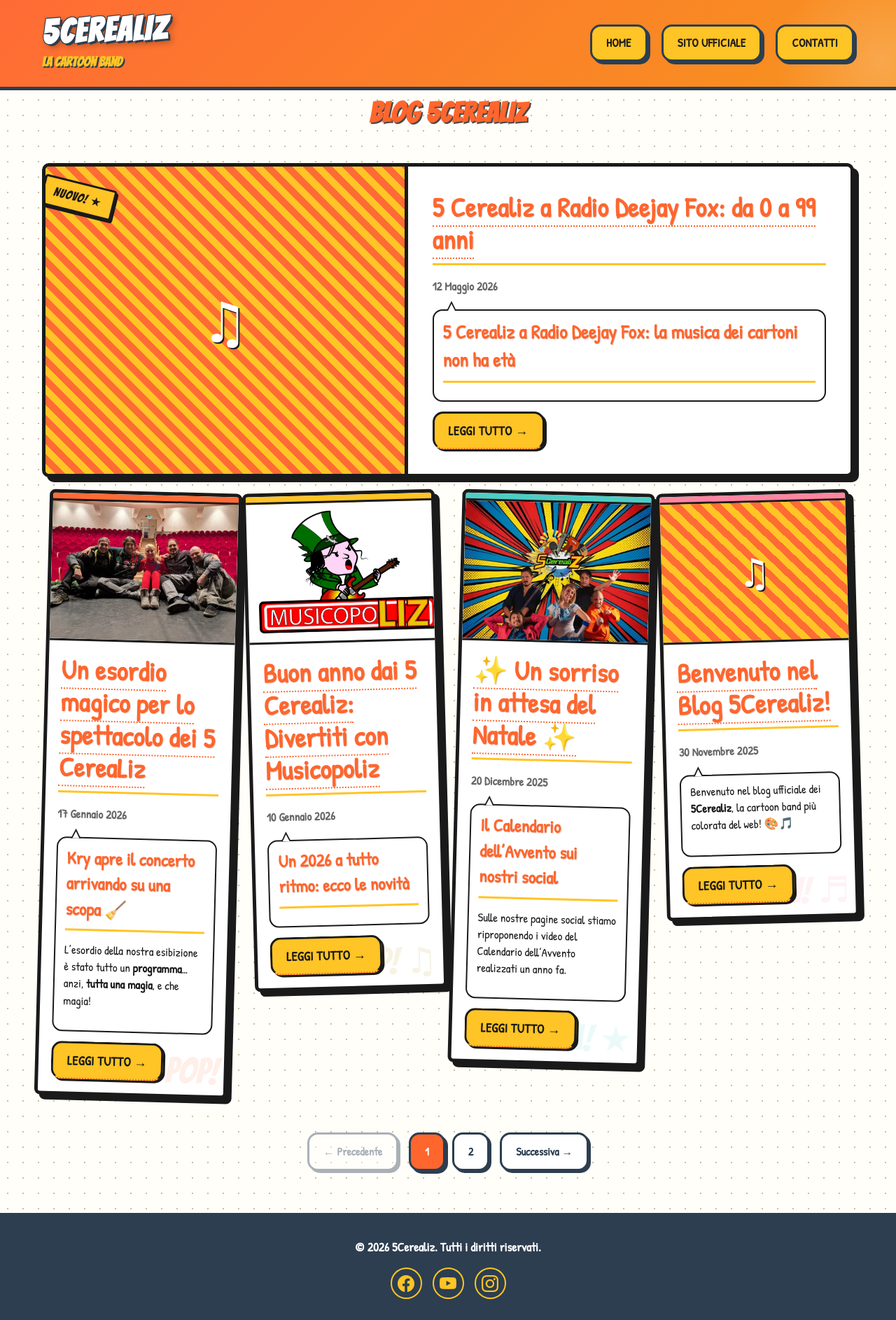
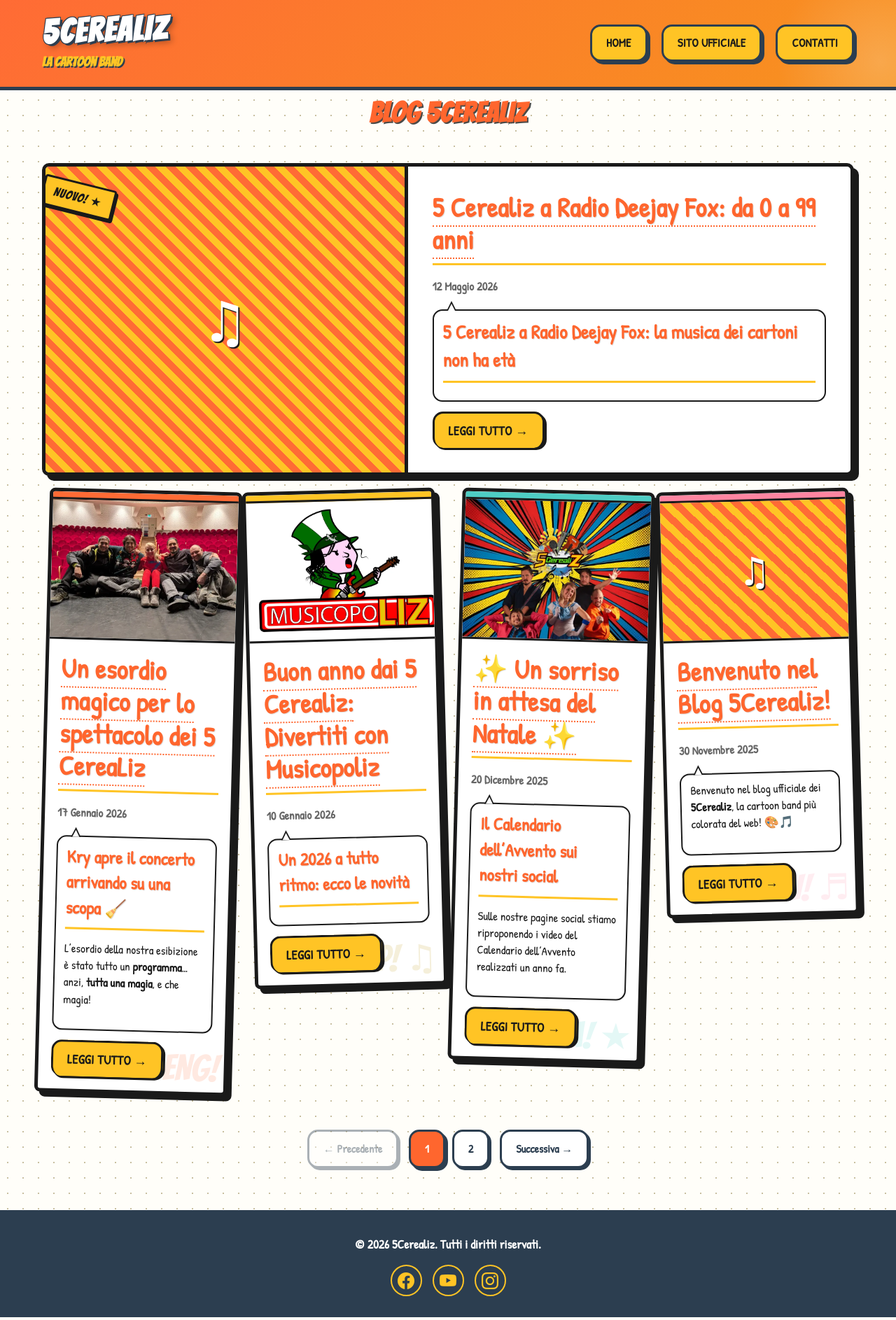
Before and after one commit to thelizberries/blog-5cerealiz, a Jekyll site: the page built from index.html, in a window 1280 px wide. Shown: the whole page at 70% size. Built offline with Jekyll 4.4.1, drawn with Linux system fonts in a browser that asks for light colours; the list of posts is cut into pages by our own code.

Commit message:
Update post card sound effects and adjust opacity for improved visibility

```diff
--- a/assets/css/5cerealiz-blog.css
+++ b/assets/css/5cerealiz-blog.css
@@ -242,14 +242,14 @@
     right: 8px;
     font-family: var(--font-heading);
     font-size: 3.2em;
-    opacity: 0.11;
+    opacity: 0.15;
     line-height: 1;
     pointer-events: none;
     user-select: none;
     z-index: 0;
 }
 
-.posts-list .post-card:nth-child(2)::after { content: '\266A POP!'; color: #FF6B35; }
+.posts-list .post-card:nth-child(2)::after { content: '\266A SDENG! '; color: #FF6B35; }
 .posts-list .post-card:nth-child(3)::after { content: 'ZAP! \266B'; color: #b8930a; }
 .posts-list .post-card:nth-child(4)::after { content: 'BOOM! \2605'; color: #4ECDC4; }
 .posts-list .post-card:nth-child(5)::after { content: 'WOW! \266C'; color: #FF85A1; }
@@ -387,6 +387,7 @@
     text-transform: uppercase;
     align-self: flex-start;
     margin-top: auto;
+    border-bottom: transparent !important;
 }
 
 .read-more-link:hover {
```
